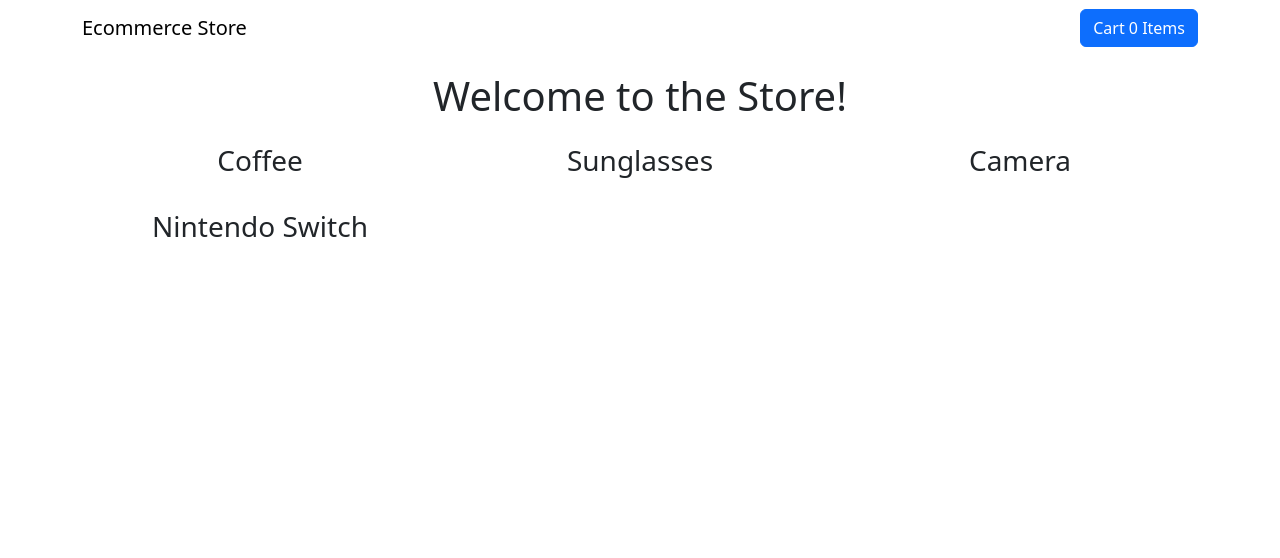
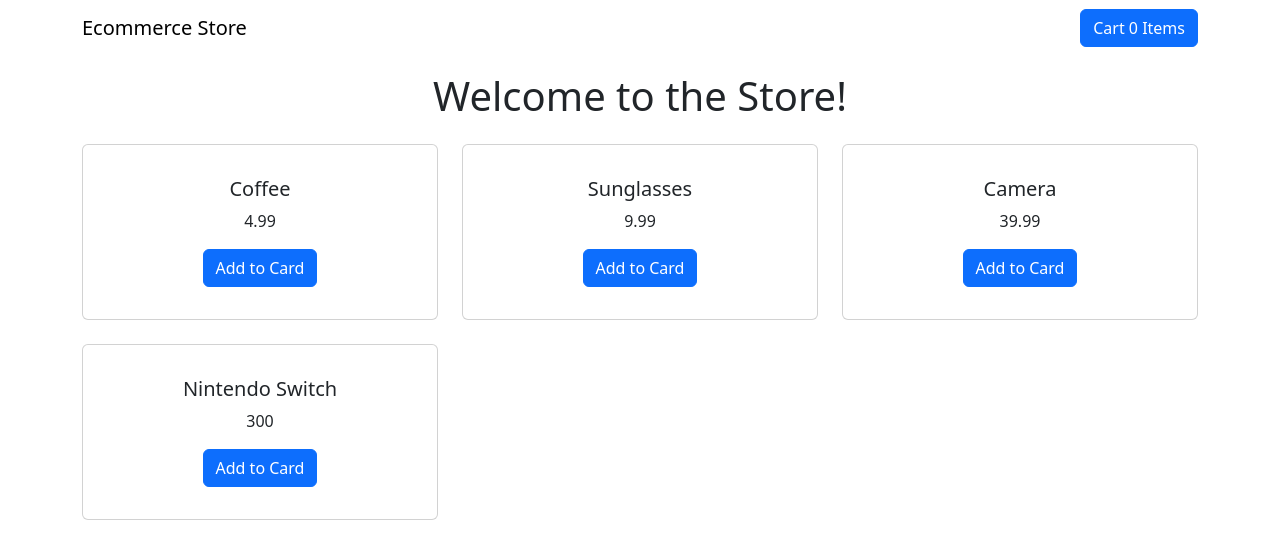
Before and after one commit to ValleA242/store-page, a React (Create React App) app: page / in a window 1280 px wide. Shown: the top 558 px of the page. Built offline with nearby package versions, Linux system fonts and the light colour scheme.

Commit message:
passed property prop to product card. Populated product cards in Store page

```diff
--- a/src/pages/Store.js
+++ b/src/pages/Store.js
@@ -1,5 +1,6 @@
 import { Row, Col } from "react-bootstrap"
 import { productsArray } from "../productStore.js"
+import ProductCard from "../components/ProductCard.js"
 
 export default function Store() {
     return (
@@ -9,7 +10,7 @@ export default function Store() {
             <Row xs={1} md={3} align="center" className="g-4">
                 {productsArray.map((product, idx) => (
                     <Col key={idx}>
-                        <h3>{product.title}</h3>
+                        <ProductCard product={product} />
                     </Col>
                 ))}
             </Row>
```
